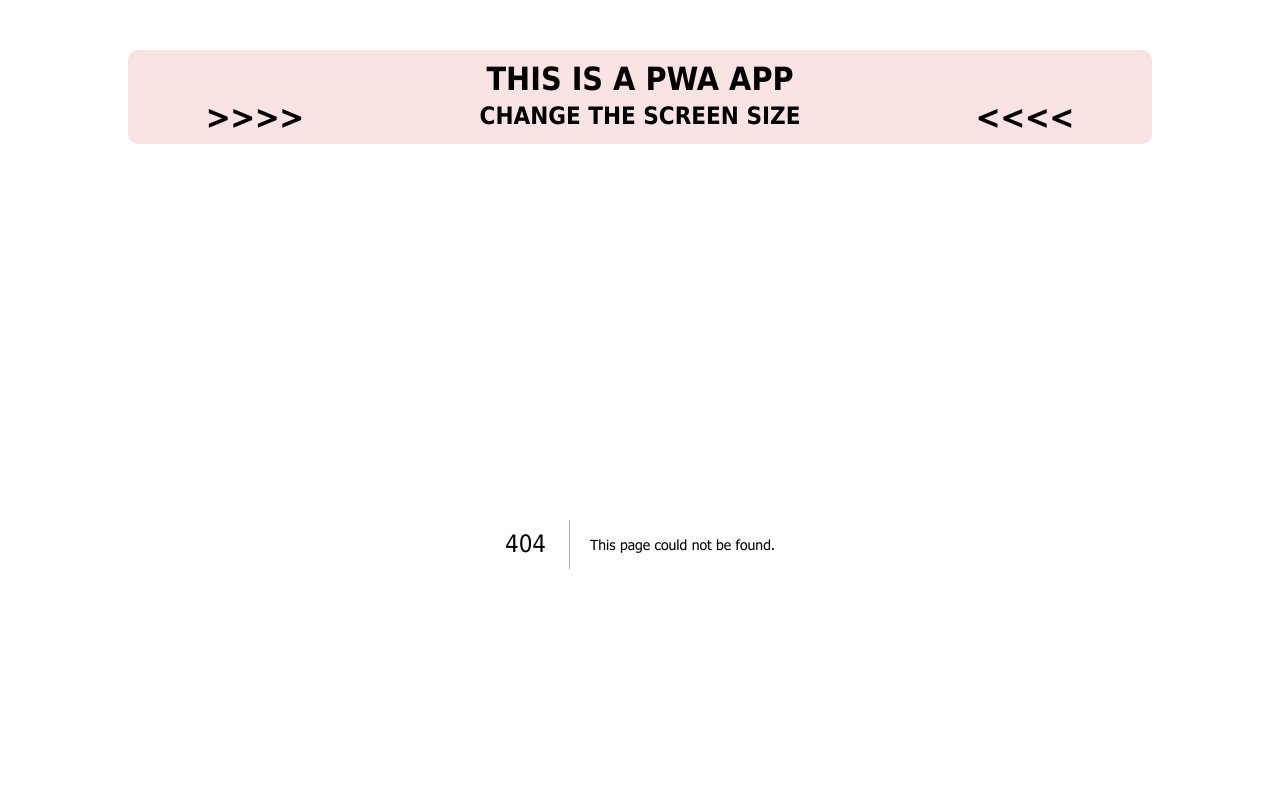
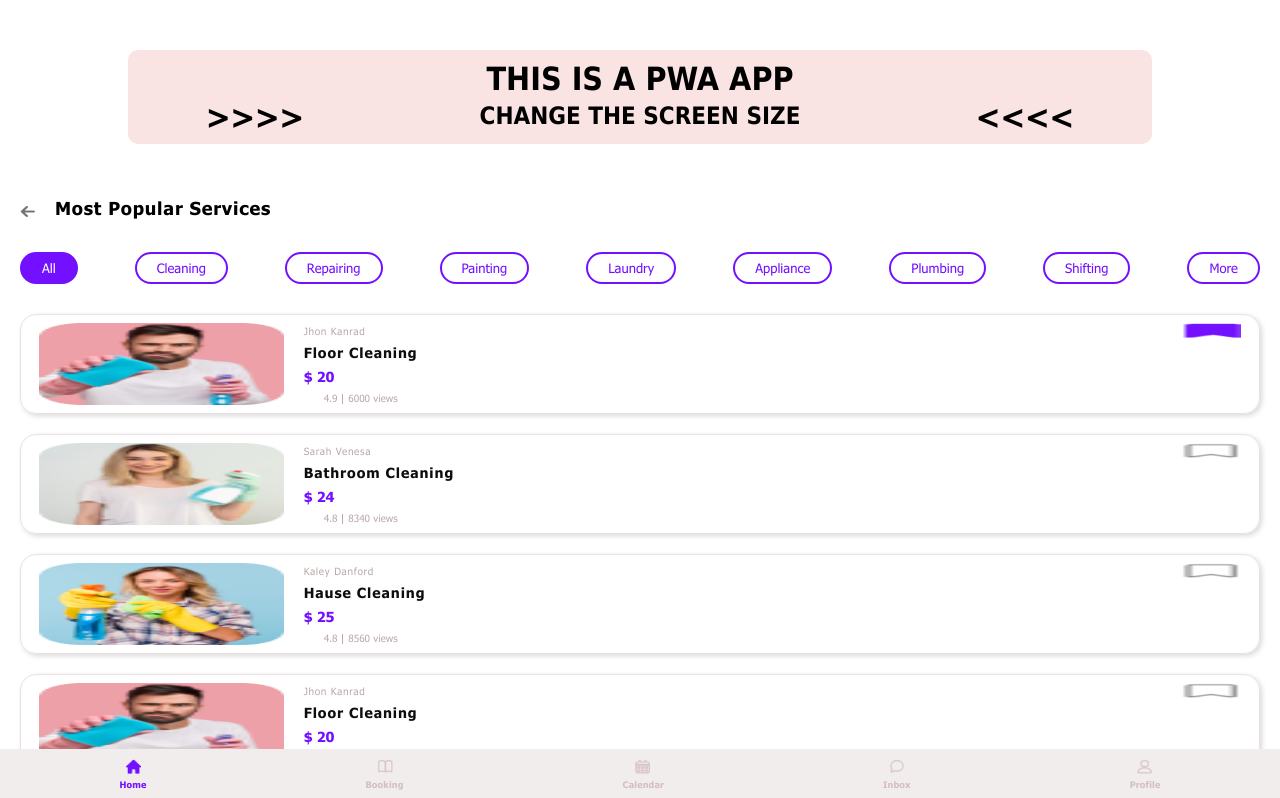
Before and after one commit to ciberdown/servyca-pwa, a Next.js app: page /home/most-popular-services in a window 1280 px wide. Before the commit this address had no page. Shown: the top 798 px of the page. Built offline with nearby package versions, Linux system fonts and the light colour scheme.

Commit message:
most popular services added

```diff
--- a/app/components/card/Card.js
+++ b/app/components/card/Card.js
@@ -3,15 +3,18 @@
 import { useState } from "react";
 import FlexBox from "../flex/flexBox";
 import "./card.scss";
-import { cardProfiles } from "@/public/constants/cardInfos";
 
 function Card({ data, style = null, index }) {
+  if (!index) {
+    console.error("index is null in card card section");
+    return;
+  }
   const [bookmarked, setBookmarked] = useState(data.bookmarked);
 
   const clickBookmarkHandler = () => {
-    cardProfiles[index].bookmarked = !bookmarked;
     setBookmarked((prev) => !prev);
   };
+
   return (
     <FlexBox className="my-card-container" style={style}>
       <img
@@ -34,7 +37,7 @@ function Card({ data, style = null, index }) {
       </div>
 
       <img
-        onClick={() => clickBookmarkHandler(index)}
+        onClick={clickBookmarkHandler}
         className="bookmark-icon"
         src={
           bookmarked
--- a/app/components/grid/girdSystem.js
+++ b/app/components/grid/girdSystem.js
@@ -11,7 +11,7 @@ function GirdSystem({
     <div
       style={{
         display: "grid",
-        gridTemplateColumns: `repeat(auto-fit, minmax(100px, 1fr))`,
+        gridTemplateColumns: `repeat(auto-fit, minmax(80px, 1fr))`,
         gridTemplateRows,
         columnGap,
         rowGap,
--- a/app/components/servicesPart/service-item.js
+++ b/app/components/servicesPart/service-item.js
@@ -1,7 +1,7 @@
 import React from "react";
 import FlexBox from "../flex/flexBox";
 
-function ServiceItem({ text, imgSrc, bColor, opacity = 1, width = "27px" }) {
+function ServiceItem({ text, imgSrc, bColor, width = "27px" }) {
   return (
     <FlexBox flexDirection="column" gap="8px">
       <div
--- a/app/default-styles/_default-margins.scss
+++ b/app/default-styles/_default-margins.scss
@@ -1,3 +1,12 @@
+@import "./fonts";
+
+@mixin all-margin-padding-0 {
+  font-family: "Tahoma";
+  padding: 0;
+  margin: 0;
+  box-sizing: border-box;
+}
+
 $default-padding-inline-mobile: 20px;
 $default-margin-top: 50px;
 
--- /dev/null
+++ b/app/home/most-popular-services/mostPopularServices.scss
@@ -0,0 +1,22 @@
+@import "../../default-styles/fonts";
+@import "../../default-styles/default-margins";
+@import "../../default-styles/media-queries";
+
+* {
+  @include all-margin-padding-0;
+}
+.most-popular-services {
+  margin-top: $default-margin-top;
+  padding-inline: $default-padding-inline-mobile;
+  @include tablet-size {
+    padding-inline: $default-padding-inline-tablet;
+  }
+}
+
+.most-popular-services .head-mb-foo {
+  text-transform: capitalize;
+  font-family: "Tahoma bold";
+  color: #000;
+  font-size: 18px;
+  letter-spacing: 0.792px;
+}
--- /dev/null
+++ b/app/home/most-popular-services/page.js
@@ -0,0 +1,42 @@
+import FlexBox from "@/app/components/flex/flexBox";
+import "./mostPopularServices.scss";
+import Back from "@/app/components/back/back";
+import SelectionPart from "@/app/components/selectionPart/SelectionPart";
+import { cardProfiles } from "@/public/constants/cardInfos";
+import Card from "@/app/components/card/Card";
+
+function MostPopularServices() {
+  const data = cardProfiles;
+  return (
+    <div className="most-popular-services">
+      <FlexBox justifyContent="start" alignItems="center" gap="20px">
+        <Back
+          href="/home"
+          style={{
+            position: "static",
+            margin: "0",
+            padding: "0",
+            width: "15px",
+            height: "15px",
+            marginTop: "10px",
+          }}
+        />
+        <h1 className="head-mb-foo">most popular services</h1>
+      </FlexBox>
+
+      <SelectionPart marginTop="30px" />
+
+      <FlexBox
+        flexDirection="column"
+        gap="20px"
+        style={{ marginTop: "30px", marginBottom: "100px" }}
+      >
+        {data.map((info, index) => {
+          return <Card key={index} data={info} index={index} />;
+        })}
+      </FlexBox>
+    </div>
+  );
+}
+
+export default MostPopularServices;
--- a/app/home/notifications/page.js
+++ b/app/home/notifications/page.js
@@ -8,7 +8,6 @@ function Notifications() {
   return (
     <div className="notifications-con">
       <FlexBox
-        style={{ marginTop: "20px" }}
         justifyContent="start"
         alignItems="center"
         gap="20px"
```
Also changed, not shown: app/home/my-bookmarks/page.js (+1 -7 lines), app/home/page.js (+16 -5 lines).
